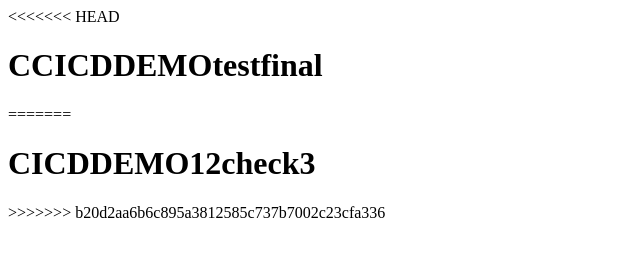
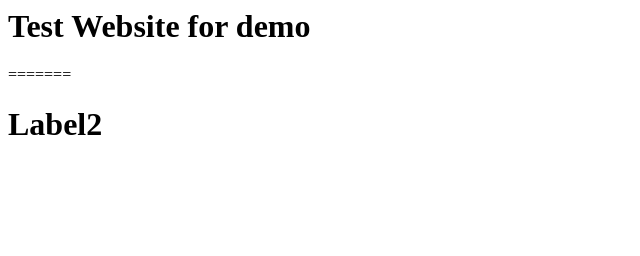
Before and after one commit to gijogeorge1988/fullsite, a plain HTML site: page index.html in a window 1280 px wide. Shown: the whole page, without its empty margins (0-640 px from the left). Drawn offline with Linux system fonts and the light colour scheme.

Commit message:
newcheck

```diff
--- a/index.html
+++ b/index.html
@@ -1,10 +1,8 @@
 <html>
 <title>Jenksins</title>
 <body>
-<<<<<<< HEAD
-<h1>CCICDDEMOtestfinal</h1>
+<h1>Test Website for demo</h1>
 =======
-<h1>CICDDEMO12check3</h1>
->>>>>>> b20d2aa6b6c895a3812585c737b7002c23cfa336
+<h1>Label2</h1>
 </body>
 </html>
```
